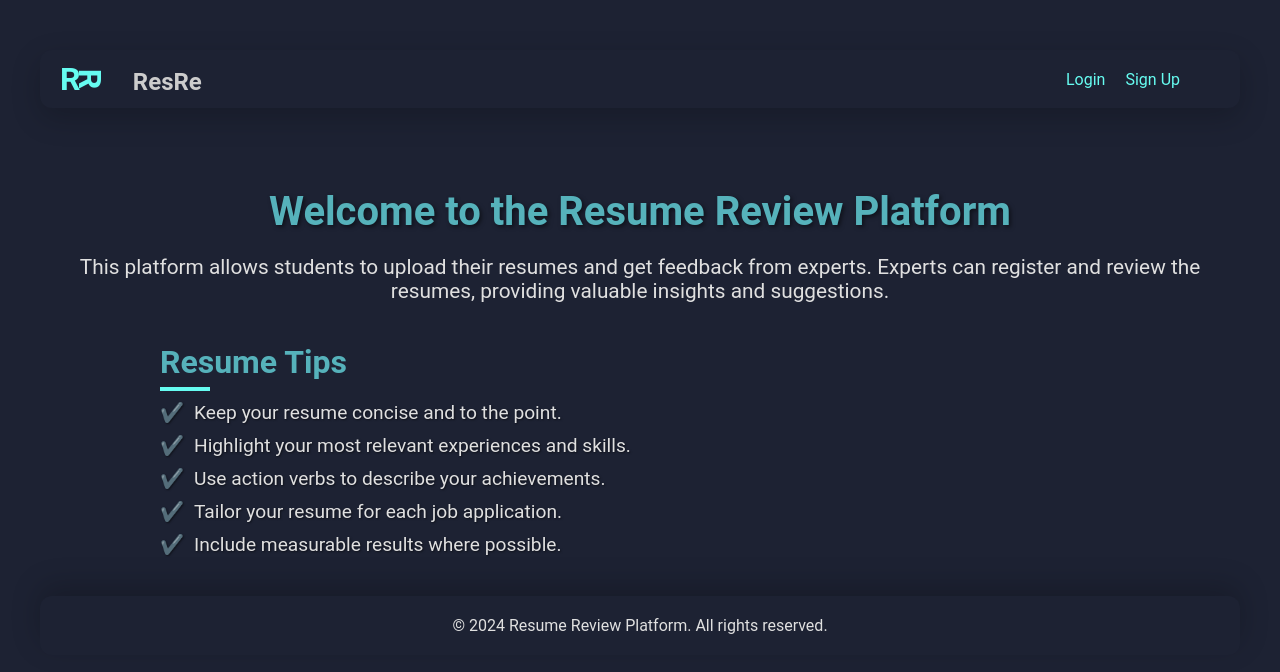
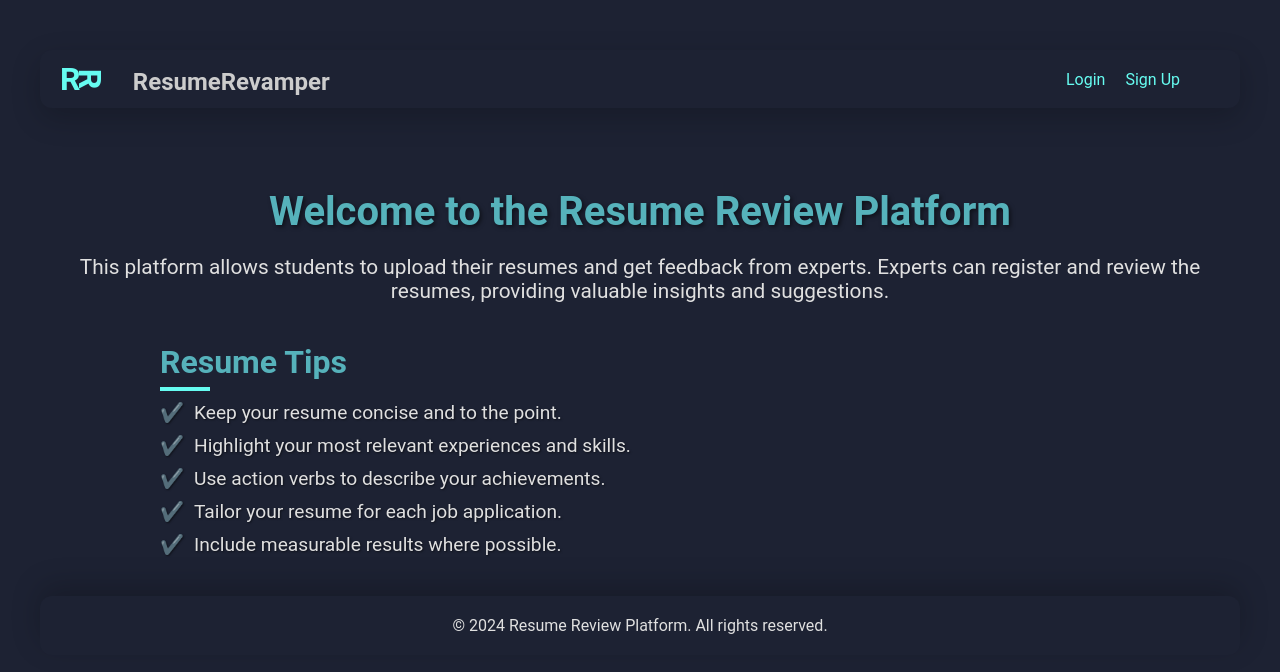
Before and after one commit to Rohit11D/ResRe_frontend, a React (Create React App) app: page / in a window 1280 px wide. Shown: the top 672 px of the page. Built offline with nearby package versions, Linux system fonts and the light colour scheme.

Commit message:
updating the name

```diff
--- a/src/components/ExpertDashboard.css
+++ b/src/components/ExpertDashboard.css
@@ -159,7 +159,9 @@ body {
         grid-template-columns: 1fr;
         width: 90%;
     }
-
+    .simpleName{
+        display: none;
+    }
     .resumeCard {
         width: 100%;
         margin-bottom: 20px;
--- a/src/components/ExpertDashboard.js
+++ b/src/components/ExpertDashboard.js
@@ -68,6 +68,7 @@ const ExpertDashboard = () => {
                 <div className="appName">
                     <span className="animatedRR">R</span>
                     <span className="mirrorI animatedRR">R</span>
+                    <span className='simpleName'>ResumeRevamper</span>
                 </div>
                 <div className="navLinks">
                     {<Link to="/" className="navLink">Home</Link>}
--- a/src/components/Home.js
+++ b/src/components/Home.js
@@ -12,7 +12,7 @@ const Home = () => {
 
                     <span className="animatedRR">R</span>
                     <span className="mirrorI animatedRR">R</span>
-                    <span className='simpleName'>ResRe</span>
+                    <span className='simpleName'>ResumeRevamper</span>
 
                 </div>
 
--- a/src/components/StudentDashboard.css
+++ b/src/components/StudentDashboard.css
@@ -136,3 +136,9 @@ body {
 .cardButton:active {
     background-color: #f0f0f0;
 }
+
+@media (max-width: 600px){
+    .simpleName{
+        display: none;
+    }
+}
--- a/src/components/StudentDashboard.js
+++ b/src/components/StudentDashboard.js
@@ -9,6 +9,7 @@ const StudentDashboard = () => {
                 <div className="appName">
                     <span className="animatedRR">R</span>
                     <span className="mirrorI animatedRR">R</span>
+                    <span className='simpleName'>ResumeRevamper</span>
                 </div>
                 <div className="navLinks">
                     { <Link to="/" className="navLink">Home</Link>}
--- a/src/components/myResumes.css
+++ b/src/components/myResumes.css
@@ -16,3 +16,7 @@ margin:20px;
 width: 100%;
 
 }
+@media (max-width: 600px){
+.simpleName{
+    display: none;
+}}
--- a/src/components/myResumes.js
+++ b/src/components/myResumes.js
@@ -38,6 +38,7 @@ const MyResumes = () => {
                 <div className="appName">
                     <span className="animatedRR">R</span>
                     <span className="mirrorI animatedRR">R</span>
+                    <span className='simpleName'>ResumeRevamper</span>
                 </div>
                 <div className="navLinks">
                     {<Link to="/" className="navLink">Home</Link>}
```
